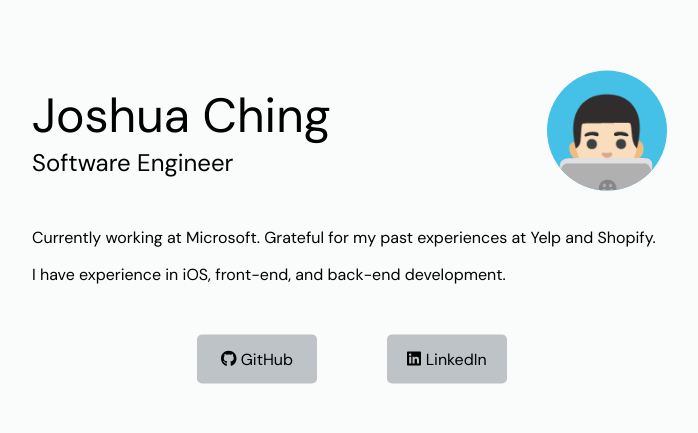
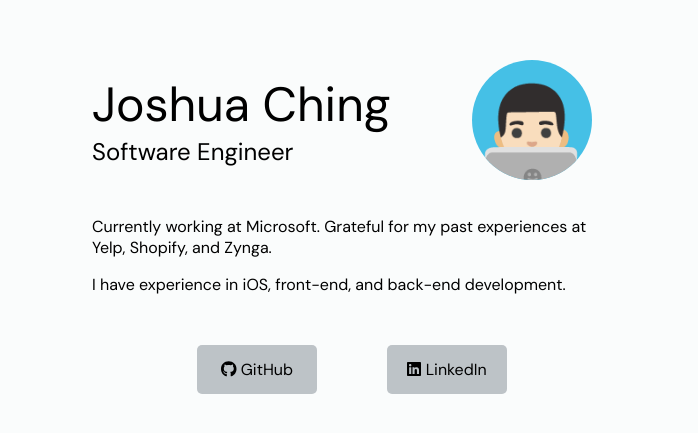
Before and after one commit to JoshuaChing/joshuaching.github.io, a Gatsby site: page / in a window 1280 px wide. Shown: the part 191-624 px from the top of the page, without its empty margins (296-994 px from the left). Built offline with nearby package versions, Linux system fonts and the light colour scheme; Gatsby itself is replaced by a stand-in of ours.

Commit message:
minor text and UI adjustment

```diff
--- a/src/common/common.module.scss
+++ b/src/common/common.module.scss
@@ -19,7 +19,7 @@ $buttonWidth: 120px;
 $buttonBorderRadius: 5px;
 
 // common styling for spacing
-$marginTiny: 5px;
+$marginSmall: 20px;
 $marginLarge: 50px;
 $marginXLarge: 70px;
 $paddingMedium: 14px;
--- a/src/components/profile/profile.module.scss
+++ b/src/components/profile/profile.module.scss
@@ -1,7 +1,7 @@
 @import "../../common/common.module.scss";
 
 // profile styling
-$profileWidth: 640px;
+$profileWidth: 520px;
 $profileHeight: 160px;
 
 $mobileProfileWidth: 360px;
@@ -46,7 +46,7 @@ $mobilePictureWidth: 80px;
 
 .pictureContainer {
     @extend .centerVertical;
-    right: $marginTiny;
+    right: $marginSmall;
     width: $pictureWidth;
     height: $pictureWidth;
     background-color: $pictureBackground;
--- a/src/components/profile/profile.tsx
+++ b/src/components/profile/profile.tsx
@@ -5,7 +5,7 @@ const styles = require('./profile.module.scss')
 const headerText = "Joshua Ching"
 const subheaderText = "Software Engineer"
 const picture = "👨🏻‍💻"
-const experience = "Currently working at Microsoft. Grateful for my past experiences at Yelp and Shopify."
+const experience = "Currently working at Microsoft. Grateful for my past experiences at Yelp, Shopify, and Zynga."
 const skillset = "I have experience in iOS, front-end, and back-end development."
 
 class Profile extends React.PureComponent {
```
